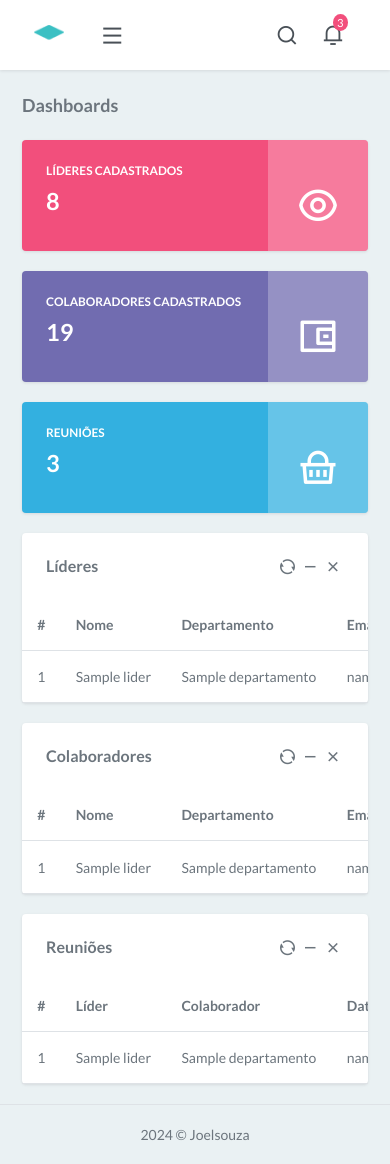
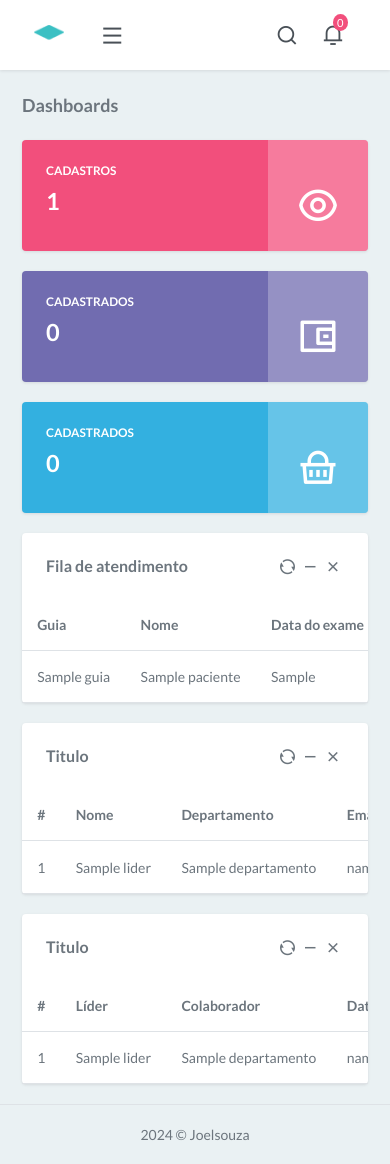
Before and after one commit to joelgxp/Projeto_Dashboard_Django_Nginx_Docker, a Django app: template projeto/templates/dashboard.html in a window 390 px wide. Run offline with Django 5.2, Linux system fonts and the light colour scheme; the template is opened without the code that fills it: most values are stand-ins (such as "Sample title", 1, 10 or a date in 2020); some libraries are stand-ins or nearby versions.

Commit message:
Update templates
melhorias nos templates

```diff
--- a/projeto/templates/dashboard.html
+++ b/projeto/templates/dashboard.html
@@ -26,8 +26,8 @@
                 <div class="float-end">
                     <i class="ri-eye-line widget-icon"></i>
                 </div>
-                <h6 class="text-uppercase mt-0" title="Customers">Líderes Cadastrados</h6>
-                <h2 class="my-2">8</h2>
+                <h6 class="text-uppercase mt-0" title="Customers">Cadastros</h6>
+                <h2 class="my-2">{{pacientes_lista.count}}</h2>
                 <p class="mb-0">
                     <span class="badge bg-white bg-opacity-10 me-1"></span>
                     <span class="text-nowrap"></span>
@@ -42,8 +42,8 @@
                 <div class="float-end">
                     <i class="ri-wallet-2-line widget-icon"></i>
                 </div>
-                <h6 class="text-uppercase mt-0" title="Customers">Colaboradores Cadastrados</h6>
-                <h2 class="my-2">19</h2>
+                <h6 class="text-uppercase mt-0" title="Customers">Cadastrados</h6>
+                <h2 class="my-2">0</h2>
                 <p class="mb-0">
                     <span class="badge bg-white bg-opacity-10 me-1"></span>
                     <span class="text-nowrap"></span>
@@ -58,8 +58,8 @@
                 <div class="float-end">
                     <i class="ri-shopping-basket-line widget-icon"></i>
                 </div>
-                <h6 class="text-uppercase mt-0" title="Customers">Reuniões</h6>
-                <h2 class="my-2">3</h2>
+                <h6 class="text-uppercase mt-0" title="Customers">Cadastrados</h6>
+                <h2 class="my-2">0</h2>
                 <p class="mb-0">
                     <span class="badge bg-white bg-opacity-25 me-1"></span>
                     <span class="text-nowrap"></span>
@@ -82,7 +82,53 @@
                             aria-controls="yearly-sales-collapse"><i class="ri-subtract-line"></i></a>
                         <a href="#" data-bs-toggle="remove"><i class="ri-close-line"></i></a>
                     </div>
-                    <h5 class="header-title mb-0">Líderes</h5>
+                    <h5 class="header-title mb-0">Fila de atendimento</h5>
+                </div>
+
+                <div id="yearly-sales-collapse" class="collapse show">
+
+                    <div class="table-responsive">
+                        <table class="table table-nowrap table-hover mb-0">
+                            <thead>
+                                <tr>
+                                    <th>Guia</th>
+                                    <th>Nome</th>
+                                    <th>Data do exame</th>
+                                    <th>Solicitição</th>
+                                </tr>
+                            </thead>
+                            <tbody>
+                                {% for paciente in pacientes_em_atendimento %}
+                                <tr>
+                                    <td>{{ paciente.guia }}</td>
+                                    <td>{{ paciente.nome_completo }}</td>
+                                    <td>{{ paciente.hora_cadastro }}</td>
+                                    <td>{{ paciente.solicitacao }}</td>
+                                </tr>
+                                {% endfor %}
+                            </tbody>
+                        </table>
+                    </div>
+                </div>
+            </div>
+        </div> <!-- end card-->
+    </div> <!-- end col-->
+</div>
+<!-- end row -->
+
+<!-- Reunioes -->
+<div class="row">
+    <div class="col-xl-6">
+        <div class="card">
+            <div class="card-body p-0">
+                <div class="p-3">
+                    <div class="card-widgets">
+                        <a href="javascript:;" data-bs-toggle="reload"><i class="ri-refresh-line"></i></a>
+                        <a data-bs-toggle="collapse" href="#yearly-sales-collapse" role="button" aria-expanded="false"
+                            aria-controls="yearly-sales-collapse"><i class="ri-subtract-line"></i></a>
+                        <a href="#" data-bs-toggle="remove"><i class="ri-close-line"></i></a>
+                    </div>
+                    <h5 class="header-title mb-0">Titulo</h5>
                 </div>
 
                 <div id="yearly-sales-collapse" class="collapse show">
@@ -128,53 +174,7 @@
                             aria-controls="yearly-sales-collapse"><i class="ri-subtract-line"></i></a>
                         <a href="#" data-bs-toggle="remove"><i class="ri-close-line"></i></a>
                     </div>
-                    <h5 class="header-title mb-0">Colaboradores</h5>
-                </div>
-
-                <div id="yearly-sales-collapse" class="collapse show">
-
-                    <div class="table-responsive">
-                        <table class="table table-nowrap table-hover mb-0">
-                            <thead>
-                                <tr>
-                                    <th>#</th>
-                                    <th>Nome</th>
-                                    <th>Departamento</th>
-                                    <th>Email</th>
-                                </tr>
-                            </thead>
-                            <tbody>
-                                {% for lider in lideres %}
-                                <tr>
-                                    <td>{{ lider.id }}</td>
-                                    <td>{{ lider.nome }}</td>
-                                    <td>{{ lider.departamento }}</td>
-                                    <td>{{ lider.email }}</td>
-                                </tr>
-                                {% endfor %}
-                            </tbody>
-                        </table>
-                    </div>
-                </div>
-            </div>
-        </div> <!-- end card-->
-    </div> <!-- end col-->
-</div>
-<!-- end row -->
-
-<!-- Reunioes -->
-<div class="row">
-    <div class="col-xl-6">
-        <div class="card">
-            <div class="card-body p-0">
-                <div class="p-3">
-                    <div class="card-widgets">
-                        <a href="javascript:;" data-bs-toggle="reload"><i class="ri-refresh-line"></i></a>
-                        <a data-bs-toggle="collapse" href="#yearly-sales-collapse" role="button" aria-expanded="false"
-                            aria-controls="yearly-sales-collapse"><i class="ri-subtract-line"></i></a>
-                        <a href="#" data-bs-toggle="remove"><i class="ri-close-line"></i></a>
-                    </div>
-                    <h5 class="header-title mb-0">Reuniões</h5>
+                    <h5 class="header-title mb-0">Titulo</h5>
                 </div>
 
                 <div id="yearly-sales-collapse" class="collapse show">
--- a/projeto/templates/index.html
+++ b/projeto/templates/index.html
@@ -72,17 +72,6 @@
                             <span></span>
                         </div>
                     </button>
-
-                    <!-- Topbar Search Form -->
-                    <div class="app-search d-none d-lg-block">
-                        <form>
-                            <div class="input-group">
-                                <input type="search" class="form-control" name="search" id="top-search"
-                                    placeholder="Pesquise...">
-                                <span class="ri-search-line search-icon text-muted"></span>
-                            </div>
-                        </form>
-                    </div>
                 </div>
 
                 <ul class="topbar-menu d-flex align-items-center gap-3">
@@ -103,7 +92,7 @@
                         <a class="nav-link dropdown-toggle arrow-none" data-bs-toggle="dropdown" href="#" role="button"
                             aria-haspopup="false" aria-expanded="false">
                             <i class="ri-notification-3-line fs-22"></i>
-                            <span class="noti-icon-badge badge text-bg-pink">3</span>
+                            <span class="noti-icon-badge badge text-bg-pink">0</span>
                         </a>
                         <div class="dropdown-menu dropdown-menu-end dropdown-menu-animated dropdown-lg py-0">
                             <div class="p-2 border-top-0 border-start-0 border-end-0 border-dashed border">
@@ -150,7 +139,7 @@
                         <a class="nav-link dropdown-toggle arrow-none nav-user" data-bs-toggle="dropdown" href="#"
                             role="button" aria-haspopup="false" aria-expanded="false">
                             <span class="d-lg-block d-none">
-                                <h5 class="my-0 fw-normal">Joel <i
+                                <h5 class="my-0 fw-normal">Olá, {{ request.user.username }}<i
                                         class="ri-arrow-down-s-line d-none d-sm-inline-block align-middle"></i></h5>
                             </span>
                         </a>
@@ -214,7 +203,7 @@
                         </a>
                     </li>
 
-                    <li class="side-nav-item">
+<!--                     <li class="side-nav-item">
                         <a data-bs-toggle="collapse" href="#sidebarPagesAuth" aria-expanded="false"
                             aria-controls="sidebarPagesAuth" class="side-nav-link">
                             <i class="ri-login-box-line"></i>
@@ -228,7 +217,7 @@
                                 </li>
                             </ul>
                         </div>
-                    </li>
+                    </li> -->
 
                     <li class="side-nav-item">
                         <a data-bs-toggle="collapse" href="#sidebarExtendedUI" aria-expanded="false"
```
Also changed, not shown: projeto/templates/atendimento.html (+3 -11 lines), projeto/templates/auth-login.html (+15 -33 lines), projeto/templates/auth-register.html (+9 -2 lines), projeto/templates/paciente.html (+16 -18 lines).
